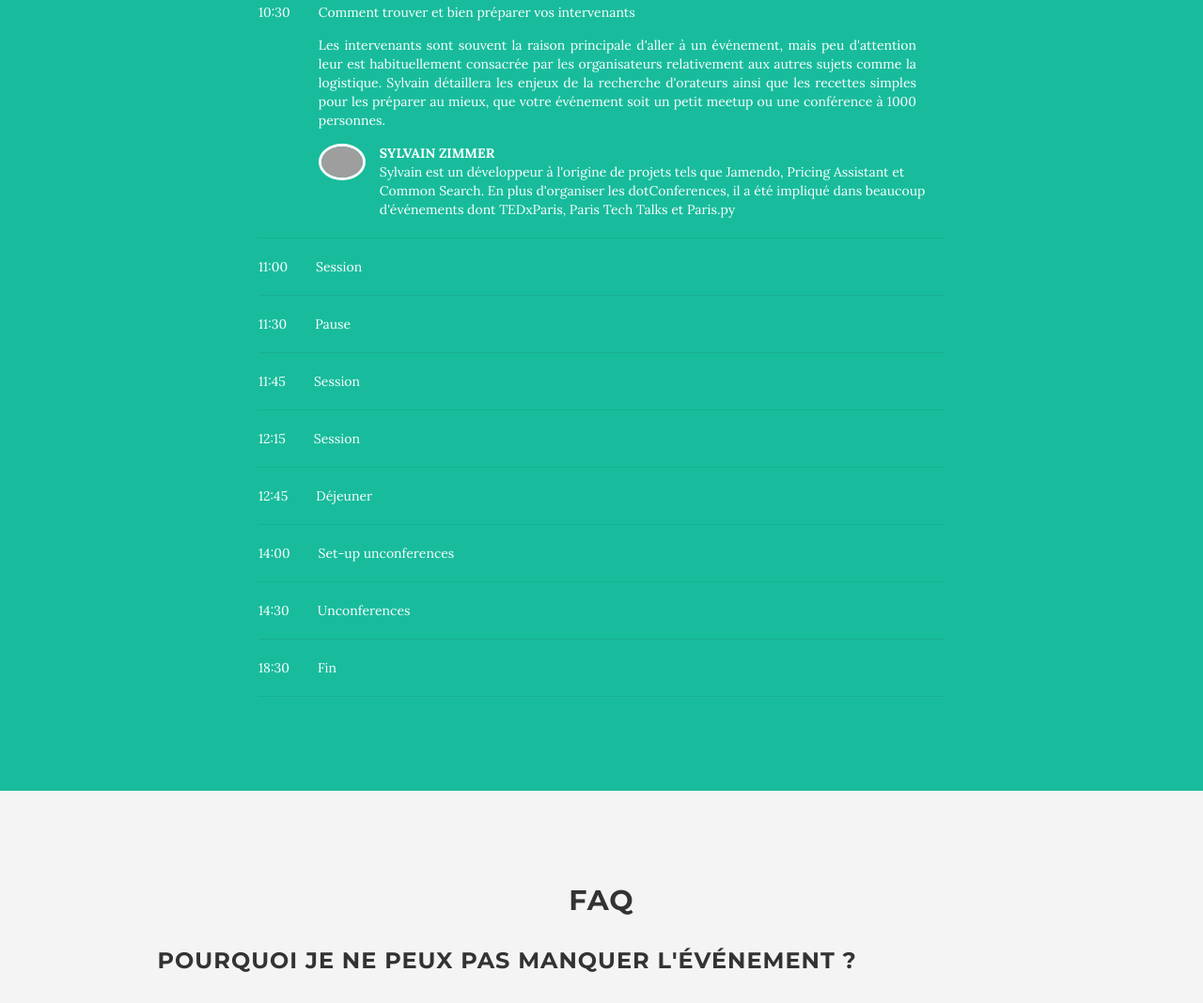
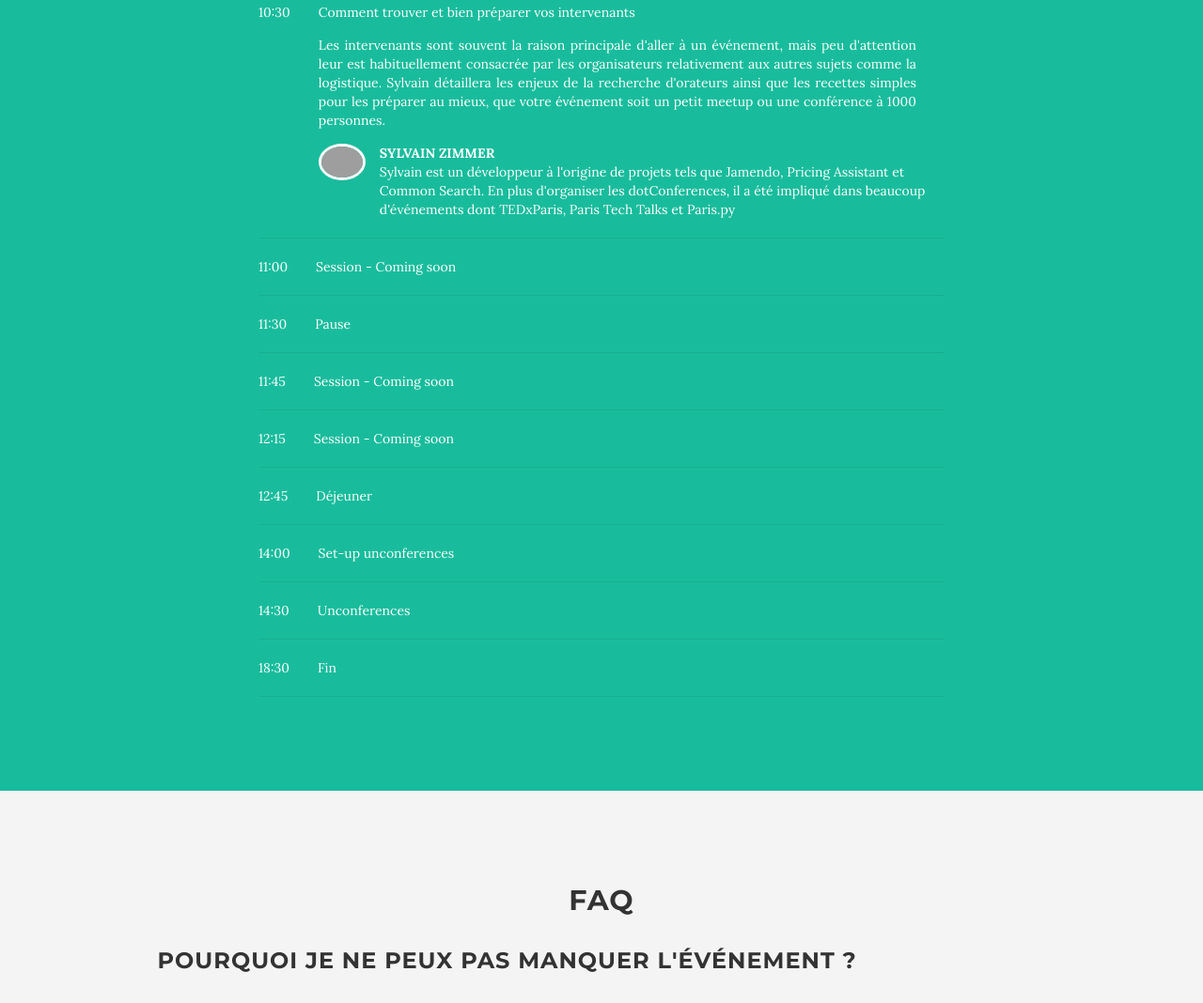
Before and after one commit to tagazok/CLSxFrance, a website: page index.html in a window 1280 px wide. Shown: the part 1989-3057 px from the top of the page at 94% size. Drawn offline with nearby package versions, Linux system fonts and the light colour scheme; some packages are replaced by stand-ins of ours; grey boxes are pictures that could not be loaded.

Commit message:
feat(agenda): add coming soon sessions

```diff
--- a/index.html
+++ b/index.html
@@ -189,7 +189,7 @@ Sylvain détaillera les enjeux de la recherche d'orateurs ainsi que les recettes
                 <div class="session">
                     <div class="time">11:00</div>
                     <div class="infos">
-                        <div class="session-title">Session</div>
+                        <div class="session-title">Session - Coming soon</div>
                     </div>
                 </div> <!-- session -->
 
@@ -203,14 +203,14 @@ Sylvain détaillera les enjeux de la recherche d'orateurs ainsi que les recettes
                 <div class="session">
                     <div class="time">11:45</div>
                     <div class="infos">
-                        <div class="session-title">Session</div>
+                        <div class="session-title">Session - Coming soon</div>
                     </div>
                 </div> <!-- session -->
 
                 <div class="session">
                     <div class="time">12:15</div>
                     <div class="infos">
-                        <div class="session-title">Session</div>
+                        <div class="session-title">Session - Coming soon</div>
                     </div>
                 </div> <!-- session -->
 
```
